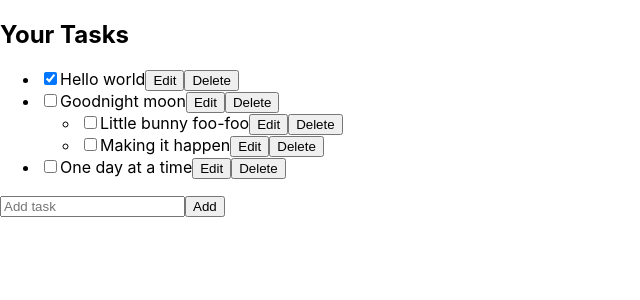
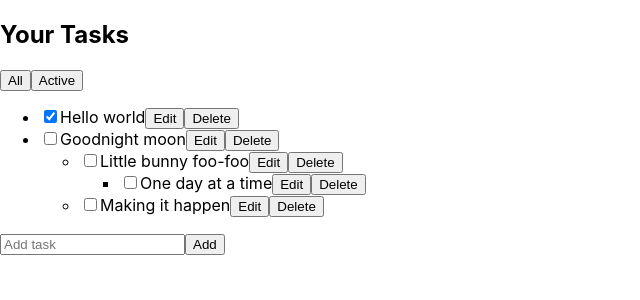
Before and after one commit to ReuterJo/Task-Manager, a React (Create React App) app: page / in a window 1280 px wide. Shown: the top 300 px of the page, without its empty margins (0-640 px from the left). Built offline with nearby package versions, Linux system fonts and the light colour scheme.

Commit message:
Children tasks complete automatically when parent tasks completes

```diff
--- a/src/App.js
+++ b/src/App.js
@@ -2,11 +2,28 @@ import './App.css';
 import { React, useState } from 'react';
 import TaskTree from './components/TaskTree';
 import Form from './components/Form';
+import FilterButton from './components/FilterButton'
+
+const FILTER_MAP = {
+  All: () => true,
+  Active: (task) => !task.done,
+}
+const FILTER_NAMES = Object.keys(FILTER_MAP);
 
 export default function App() {
   const [tasks, setTasks] = useState(initialTasks);
+  const [filter, setFilter] = useState("All");
   const root = tasks[0];
   const taskIds = root.childIds;
+
+  const filterList = FILTER_NAMES.map((name) => (
+    <FilterButton
+      key={name}
+      name={name}
+      isPressed={name === filter}
+      setFilter={setFilter}
+    />
+  ));
 
   // Adds a task at the top level
   function handleAddTask(text) {
@@ -29,12 +46,40 @@ export default function App() {
 
   }
 
-  // Updates a task
+  // Update task
   function handleUpdateTask(taskId, task) {
     setTasks({
       ...tasks,
       [taskId]: task
     });
+  }
+
+  // Updates a task, I need to update setTasks a single time, so I need to bundle the changes
+  function handleCompleteTask(taskId, task) {
+    setTasks((tasks) => ({
+      ...tasks,
+      [taskId]: task
+    }));
+    if (task.done && task.childIds.length > 0) {
+      task.childIds.map((childId) => handleCompleteTaskHelper(childId,
+        {...tasks[childId],
+          done: true,
+        }));
+    }
+  }
+
+  // Helper function that updates child tasks
+  function handleCompleteTaskHelper(taskId, task) {
+    setTasks((tasks) => ({
+      ...tasks,
+      [taskId]: task
+    }));
+    if (task.childIds.length > 0) {
+      task.childIds.map((childId) => handleCompleteTaskHelper(childId,
+        {...tasks[childId],
+          done: true,
+        }));
+    }
   }
 
   // Removes task from displayed tree, but not from the data model
@@ -53,6 +98,7 @@ export default function App() {
   return (
     <>
       <h2>Your Tasks</h2>
+      {filterList}
       <ul>
         {taskIds.map((id) => (
           <TaskTree
@@ -60,6 +106,8 @@ export default function App() {
             id={id}
             parentId={0}
             tasksById={tasks}
+            filter={FILTER_MAP[filter]}
+            onCompleteTask={handleCompleteTask}
             onUpdateTask={handleUpdateTask}
             onDeleteTask={handleDeleteTask}
           />
@@ -70,12 +118,13 @@ export default function App() {
   );
 }
 
+// Static data for testing purposes
 let nextId = 6;
 const initialTasks = {
-  0: {id: 0, text: '(Root)', done: true, childIds: [1, 2, 5]},
+  0: {id: 0, text: '(Root)', done: true, childIds: [1, 2]},
   1: {id: 1, text: 'Hello world', done: true, childIds: []},
   2: {id: 2, text: 'Goodnight moon', done: false, childIds: [3, 4]},
-  3: {id: 3, text: 'Little bunny foo-foo', done: false, childIds: []},
+  3: {id: 3, text: 'Little bunny foo-foo', done: false, childIds: [5]},
   4: {id: 4, text: 'Making it happen', done: false, childIds: []},
   5: {id: 5, text: 'One day at a time', done: false, childIds: []},
 };
--- /dev/null
+++ b/src/components/FilterButton.js
@@ -0,0 +1,11 @@
+import React from 'react';
+
+export default function FilterButton(props) {
+    return (
+        <button
+            type="button"
+            onClick={() => props.setFilter(props.name)}>
+            {props.name}
+        </button>
+    );
+}
--- a/src/components/Task.js
+++ b/src/components/Task.js
@@ -1,6 +1,6 @@
 import { React, useState } from 'react';
 
-export default function Task({task, parentId, onUpdate, onDelete}) {
+export default function Task({task, parentId, onComplete, onUpdate, onDelete}) {
     const [isEditing, setIsEditing] = useState(false);
     let taskContent;
     if (isEditing) {
@@ -32,7 +32,7 @@ export default function Task({task, parentId, onUpdate, onDelete}) {
                 type="checkbox"
                 checked={task.done}
                 onChange={(e) => {
-                    onUpdate({
+                    onComplete(task.id, {
                         ...task,
                         done: e.target.checked,
                     });
--- a/src/components/TaskTree.js
+++ b/src/components/TaskTree.js
@@ -1,14 +1,16 @@
 import React from 'react';
 import Task from './Task'
 
-export default function TaskTree({id, parentId, tasksById, onUpdateTask, onDeleteTask}) {
+export default function TaskTree({id, parentId, tasksById, filter, onCompleteTask, onUpdateTask, onDeleteTask}) {
     const task = tasksById[id];
     const childIds = task.childIds;
+    if (filter(task)) {
         return (
             <li>
                 <Task
                     task={task}
                     parentId = {parentId}
+                    onComplete={onCompleteTask}
                     onUpdate={onUpdateTask}
                     onDelete={onDeleteTask}
                 />
@@ -20,6 +22,8 @@ export default function TaskTree({id, parentId, tasksById, onUpdateTask, onDelet
                                 id={childId}
                                 parentId={id}
                                 tasksById={tasksById}
+                                filter={filter}
+                                onCompleteTask={onCompleteTask}
                                 onUpdateTask={onUpdateTask}
                                 onDeleteTask={onDeleteTask}
                             />
@@ -29,3 +33,4 @@ export default function TaskTree({id, parentId, tasksById, onUpdateTask, onDelet
             </li>
         );
     }
+}
```
Lines whose indentation alone changed are shown as unchanged.
